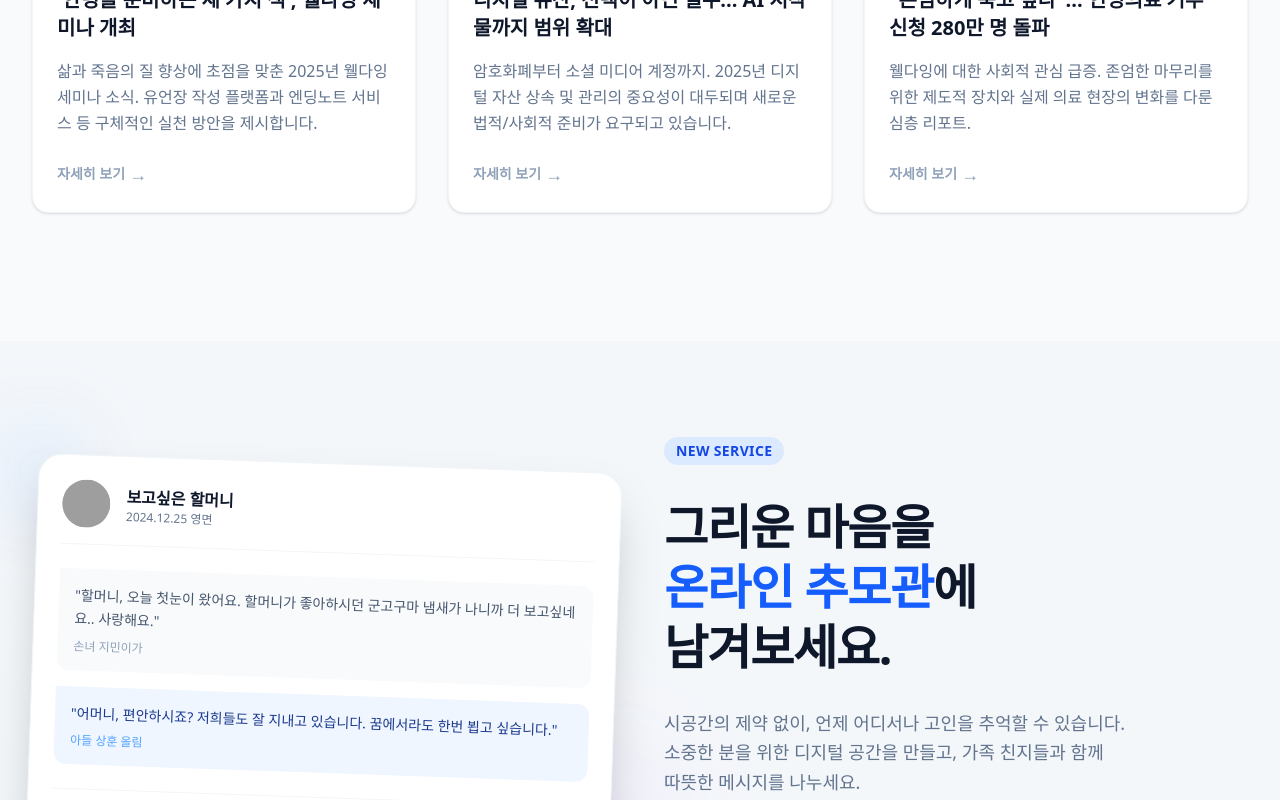
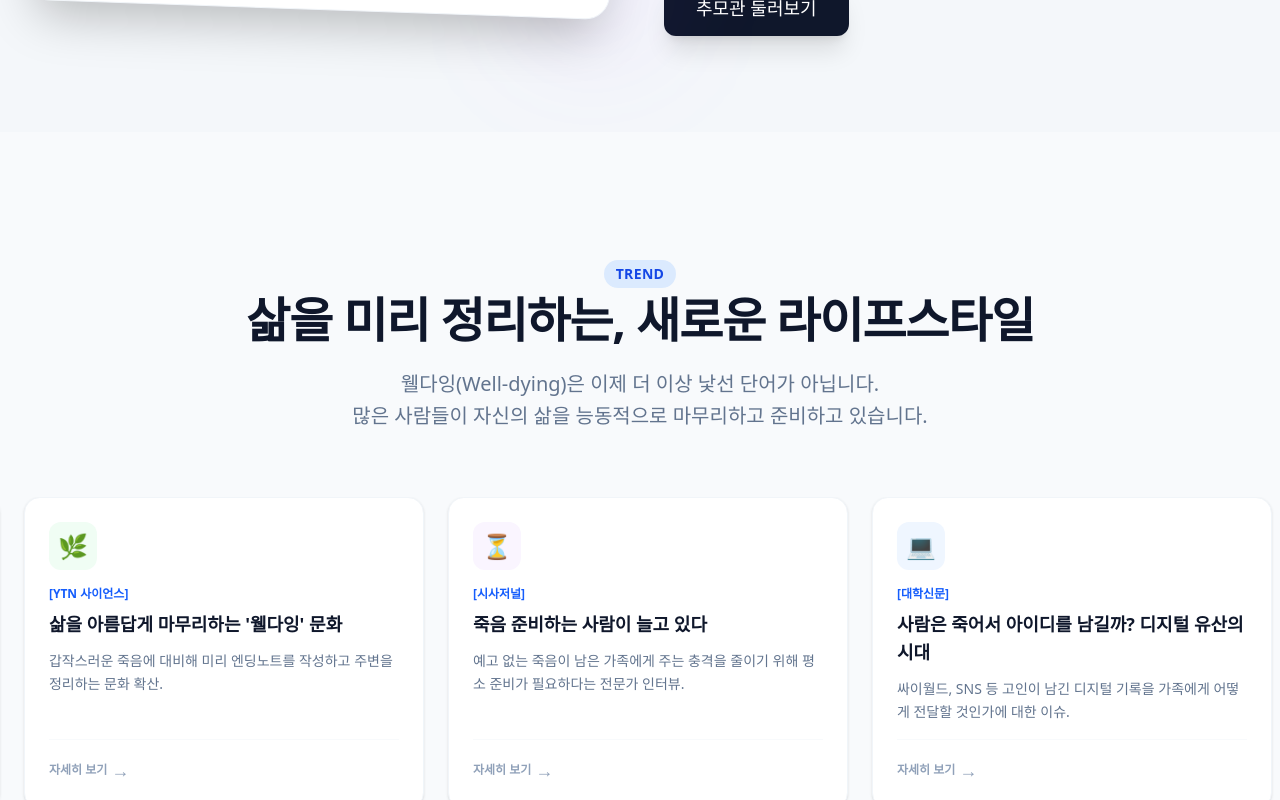
Before and after one commit to dbsdydgus25-gif/afterm, a Next.js app: page / in a window 1280 px wide. Shown: the part 2000-2800 px from the top of the page. Built offline with nearby package versions, Linux system fonts and the light colour scheme; grey boxes are pictures that could not be loaded.

Commit message:
feat: Reorder sections and update Trend news with rolling carousel

```diff
--- a/src/app/page.tsx
+++ b/src/app/page.tsx
@@ -276,79 +276,7 @@ export default function Home() {
           </div>
         </section>
 
-        {/* Trend Section (Real News) */}
-        <section className="w-full bg-slate-50 py-32">
-          <div className="max-w-7xl mx-auto px-6 lg:px-8">
-            <motion.div
-              initial={{ opacity: 0, y: 50 }}
-              whileInView={{ opacity: 1, y: 0 }}
-              viewport={{ once: false, amount: 0.3 }}
-              transition={{ duration: 0.8, ease: "easeOut" }}
-              className="text-center mb-20 space-y-6"
-            >
-              <span className="inline-block py-1 px-3 rounded-full bg-blue-100 text-blue-700 text-sm font-bold tracking-wide mb-2">TREND</span>
-              <h2 className="text-3xl md:text-5xl font-bold text-slate-900 tracking-tight">
-                삶을 미리 정리하는,<br className="md:hidden" /> 새로운 라이프스타일
-              </h2>
-              <p className="text-slate-500 text-xl max-w-2xl mx-auto leading-relaxed">
-                웰다잉(Well-dying)은 이제 더 이상 낯선 단어가 아닙니다.<br className="hidden md:block" />
-                많은 사람들이 자신의 삶을 능동적으로 마무리하고 준비하고 있습니다.
-              </p>
-            </motion.div>
-
-            <motion.div
-              initial={{ opacity: 0, y: 50 }}
-              whileInView={{ opacity: 1, y: 0 }}
-              viewport={{ once: false, amount: 0.1 }}
-              transition={{ duration: 0.8, delay: 0.2, ease: "easeOut" }}
-              className="grid grid-cols-1 md:grid-cols-3 gap-4 md:gap-8"
-            >
-              {/* Article 1 */}
-              <a href="https://careyounews.org" target="_blank" rel="noopener noreferrer" className="bg-white p-6 rounded-2xl border border-slate-100 shadow-sm hover:shadow-xl hover:-translate-y-1 transition-all duration-300 group cursor-pointer block h-full">
-                <div className="w-10 h-10 md:w-14 md:h-14 bg-orange-50 rounded-xl flex items-center justify-center text-xl md:text-3xl mb-4 md:mb-8 group-hover:scale-110 transition-transform">📉</div>
-                <h3 className="text-base md:text-xl font-bold text-slate-900 mb-2 md:mb-4 group-hover:text-blue-600 transition-colors line-clamp-2">
-                  '안녕을 준비하는 세 가지 색', 웰다잉 세미나 개최
-                </h3>
-                <p className="hidden md:block text-slate-500 leading-relaxed mb-6 line-clamp-3">
-                  삶과 죽음의 질 향상에 초점을 맞춘 2025년 웰다잉 세미나 소식. 유언장 작성 플랫폼과 엔딩노트 서비스 등 구체적인 실천 방안을 제시합니다.
-                </p>
-                <span className="text-xs md:text-sm font-semibold text-slate-400 group-hover:text-blue-500 flex items-center gap-1">
-                  자세히 보기 <span className="text-lg">→</span>
-                </span>
-              </a>
-
-              {/* Article 2 */}
-              <a href="https://heirsearch.com" target="_blank" rel="noopener noreferrer" className="bg-white p-6 rounded-2xl border border-slate-100 shadow-sm hover:shadow-xl hover:-translate-y-1 transition-all duration-300 group cursor-pointer block h-full">
-                <div className="w-10 h-10 md:w-14 md:h-14 bg-purple-50 rounded-xl flex items-center justify-center text-xl md:text-3xl mb-4 md:mb-8 group-hover:scale-110 transition-transform">🔐</div>
-                <h3 className="text-base md:text-xl font-bold text-slate-900 mb-2 md:mb-4 group-hover:text-blue-600 transition-colors line-clamp-2">
-                  디지털 유산, 선택이 아닌 필수... AI 저작물까지 범위 확대
-                </h3>
-                <p className="hidden md:block text-slate-500 leading-relaxed mb-6 line-clamp-3">
-                  암호화폐부터 소셜 미디어 계정까지. 2025년 디지털 자산 상속 및 관리의 중요성이 대두되며 새로운 법적/사회적 준비가 요구되고 있습니다.
-                </p>
-                <span className="text-xs md:text-sm font-semibold text-slate-400 group-hover:text-blue-500 flex items-center gap-1">
-                  자세히 보기 <span className="text-lg">→</span>
-                </span>
-              </a>
-
-              {/* Article 3 */}
-              <a href="https://youtube.com" target="_blank" rel="noopener noreferrer" className="bg-white p-6 rounded-2xl border border-slate-100 shadow-sm hover:shadow-xl hover:-translate-y-1 transition-all duration-300 group cursor-pointer block h-full">
-                <div className="w-10 h-10 md:w-14 md:h-14 bg-blue-50 rounded-xl flex items-center justify-center text-xl md:text-3xl mb-4 md:mb-8 group-hover:scale-110 transition-transform">🕊️</div>
-                <h3 className="text-base md:text-xl font-bold text-slate-900 mb-2 md:mb-4 group-hover:text-blue-600 transition-colors line-clamp-2">
-                  "존엄하게 죽고 싶다"... 연명의료 거부 신청 280만 명 돌파
-                </h3>
-                <p className="hidden md:block text-slate-500 leading-relaxed mb-6 line-clamp-3">
-                  웰다잉에 대한 사회적 관심 급증. 존엄한 마무리를 위한 제도적 장치와 실제 의료 현장의 변화를 다룬 심층 리포트.
-                </p>
-                <span className="text-xs md:text-sm font-semibold text-slate-400 group-hover:text-blue-500 flex items-center gap-1">
-                  자세히 보기 <span className="text-lg">→</span>
-                </span>
-              </a>
-            </motion.div>
-          </div>
-        </section>
-
-        {/* Online Memorial Section (New) */}
+        {/* Online Memorial Section (Moved Up) */}
         <section className="w-full bg-slate-100/50 py-24 relative overflow-hidden">
           <div className="absolute top-0 left-0 w-full h-full bg-[radial-gradient(ellipse_at_top_right,_var(--tw-gradient-stops))] from-blue-100/40 via-transparent to-transparent opacity-60"></div>
           <div className="max-w-7xl mx-auto px-6 lg:px-8 relative">
@@ -425,6 +353,172 @@ export default function Home() {
                     추모관 둘러보기
                   </Button>
                 </div>
+              </motion.div>
+            </div>
+          </div>
+        </section>
+
+        {/* Trend Section (Real News - Infinite Rolling) */}
+        <section className="w-full bg-slate-50 py-32 overflow-hidden">
+          <div className="max-w-[1920px] mx-auto">
+            <motion.div
+              initial={{ opacity: 0, y: 50 }}
+              whileInView={{ opacity: 1, y: 0 }}
+              viewport={{ once: false, amount: 0.3 }}
+              transition={{ duration: 0.8, ease: "easeOut" }}
+              className="text-center mb-16 space-y-6 px-6"
+            >
+              <span className="inline-block py-1 px-3 rounded-full bg-blue-100 text-blue-700 text-sm font-bold tracking-wide mb-2">TREND</span>
+              <h2 className="text-3xl md:text-5xl font-bold text-slate-900 tracking-tight">
+                삶을 미리 정리하는,<br className="md:hidden" /> 새로운 라이프스타일
+              </h2>
+              <p className="text-slate-500 text-lg md:text-xl max-w-2xl mx-auto leading-relaxed">
+                웰다잉(Well-dying)은 이제 더 이상 낯선 단어가 아닙니다.<br className="hidden md:block" />
+                많은 사람들이 자신의 삶을 능동적으로 마무리하고 준비하고 있습니다.
+              </p>
+            </motion.div>
+
+            {/* Rolling Carousel */}
+            <div className="relative w-full flex overflow-hidden group">
+              <motion.div
+                className="flex gap-6 w-max"
+                animate={{ x: "-50%" }}
+                transition={{
+                  repeat: Infinity,
+                  ease: "linear",
+                  duration: 40,
+                }}
+                whileHover={{ animationPlayState: "paused" }}
+              >
+                {[
+                  ...[
+                    {
+                      source: "[매일경제]",
+                      title: "\"엄마, 저 없이도 잘 지내세요\"... 죽음 미리 준비하는 MZ들",
+                      desc: "최근 젊은 층 사이에서 유행하는 '유언장 미리 쓰기'와 웰다잉 트렌드 소개.",
+                      icon: "📝",
+                      color: "bg-orange-50",
+                      link: "https://www.google.com/search?q=site:mk.co.kr+%EC%97%84%EB%A7%88+%EC%A0%80+%EC%97%86%EC%9D%B4%EB%8F%84+%EC%9E%98+%EC%A7%80%EB%82%B4%EC%84%B8%EC%9A%94+%EC%A3%BD%EC%9D%8C+%EB%AF%B8%EB%A6%AC+%EC%A4%80%EB%B9%84%ED%95%98%EB%8A%94+MZ%EB%93%A4"
+                    },
+                    {
+                      source: "[YTN 사이언스]",
+                      title: "삶을 아름답게 마무리하는 '웰다잉' 문화",
+                      desc: "갑작스러운 죽음에 대비해 미리 엔딩노트를 작성하고 주변을 정리하는 문화 확산.",
+                      icon: "🌿",
+                      color: "bg-green-50",
+                      link: "https://www.google.com/search?q=site:ytn.co.kr+%EC%82%B6%EC%9D%84+%EC%95%84%EB%A6%84%EB%8B%B5%EA%B2%8C+%EB%A7%88%EB%AC%B4%EB%A6%AC%ED%95%98%EB%8A%94+%EC%9B%B0%EB%8B%A4%EC%9E%89+%EB%AC%B8%ED%99%94"
+                    },
+                    {
+                      source: "[시사저널]",
+                      title: "죽음 준비하는 사람이 늘고 있다",
+                      desc: "예고 없는 죽음이 남은 가족에게 주는 충격을 줄이기 위해 평소 준비가 필요하다는 전문가 인터뷰.",
+                      icon: "⏳",
+                      color: "bg-purple-50",
+                      link: "https://www.google.com/search?q=site:sisajournal.com+%EC%A3%BD%EC%9D%8C+%EC%A4%80%EB%B9%84%ED%95%98%EB%8A%94+%EC%82%AC%EB%9E%8C%EC%9D%B4+%EB%8A%98%EA%B3%A0+%EC%9E%88%EB%8B%A4"
+                    },
+                    {
+                      source: "[대학신문]",
+                      title: "사람은 죽어서 아이디를 남길까? 디지털 유산의 시대",
+                      desc: "싸이월드, SNS 등 고인이 남긴 디지털 기록을 가족에게 어떻게 전달할 것인가에 대한 이슈.",
+                      icon: "💻",
+                      color: "bg-blue-50",
+                      link: "https://www.google.com/search?q=site:snunews.com+%EC%82%AC%EB%9E%8C%EC%9D%80+%EC%A3%BD%EC%96%B4%EC%84%9C+%EC%95%84%EC%9D%B4%EB%94%94%EB%A5%BC+%EB%82%A8%EA%B8%B8%EA%B9%8C+%EB%94%94%EC%A7%80%ED%84%B8+%EC%9C%A0%EC%82%B0%EC%9D%98+%EC%8B%9C%EB%8C%80"
+                    },
+                    {
+                      source: "[한겨레]",
+                      title: "내 장례식은 축제처럼… 배우 박정자의 생전 장례식",
+                      desc: "장례식이 슬픈 이별식이 아니라, 소중한 사람들과 나누는 마지막 파티가 될 수 있음을 보여주는 사례.",
+                      icon: "🎉",
+                      color: "bg-red-50",
+                      link: "https://www.google.com/search?q=site:hani.co.kr+%EB%82%B4+%EC%9E%A5%EB%A1%80%EC%8B%9D%EC%9D%80+%EC%B6%95%EC%A0%9C%EC%B2%98%EB%9F%BC+%EB%B0%B0%EC%9A%B0+%EB%B0%95%EC%A0%95%EC%9E%90%EC%9D%98+%EC%83%9D%EC%A0%84+%EC%9E%A5%EB%A1%80%EC%8B%9D"
+                    },
+                    {
+                      source: "[동아일보]",
+                      title: "출산보다 많아진 죽음… 내 마지막은 내가 디자인한다",
+                      desc: "1인 가구 증가와 고령화로 인해 스스로 자신의 마지막을 계획하고 준비하는 사회적 변화.",
+                      icon: "📊",
+                      color: "bg-indigo-50",
+                      link: "https://www.google.com/search?q=site:donga.com+%EC%B6%9C%EC%82%B0%EB%B3%B4%EB%8B%A4+%EB%A7%8E%EC%95%84%EC%A7%84+%EC%A3%BD%EC%9D%8C+%EB%82%B4+%EB%A7%88%EC%A7%80%EB%A7%89%EC%9D%80+%EB%82%B4%EA%B0%80+%EB%94%94%EC%9E%90%EC%9D%B8%ED%95%9C%EB%8B%A4"
+                    }
+                  ],
+                  // Duplicate for infinite loop
+                  ...[
+                    {
+                      source: "[매일경제]",
+                      title: "\"엄마, 저 없이도 잘 지내세요\"... 죽음 미리 준비하는 MZ들",
+                      desc: "최근 젊은 층 사이에서 유행하는 '유언장 미리 쓰기'와 웰다잉 트렌드 소개.",
+                      icon: "📝",
+                      color: "bg-orange-50",
+                      link: "https://www.google.com/search?q=site:mk.co.kr+%EC%97%84%EB%A7%88+%EC%A0%80+%EC%97%86%EC%9D%B4%EB%8F%84+%EC%9E%98+%EC%A7%80%EB%82%B4%EC%84%B8%EC%9A%94+%EC%A3%BD%EC%9D%8C+%EB%AF%B8%EB%A6%AC+%EC%A4%80%EB%B9%84%ED%95%98%EB%8A%94+MZ%EB%93%A4"
+                    },
+                    {
+                      source: "[YTN 사이언스]",
+                      title: "삶을 아름답게 마무리하는 '웰다잉' 문화",
+                      desc: "갑작스러운 죽음에 대비해 미리 엔딩노트를 작성하고 주변을 정리하는 문화 확산.",
+                      icon: "🌿",
+                      color: "bg-green-50",
+                      link: "https://www.google.com/search?q=site:ytn.co.kr+%EC%82%B6%EC%9D%84+%EC%95%84%EB%A6%84%EB%8B%B5%EA%B2%8C+%EB%A7%88%EB%AC%B4%EB%A6%AC%ED%95%98%EB%8A%94+%EC%9B%B0%EB%8B%A4%EC%9E%89+%EB%AC%B8%ED%99%94"
+                    },
+                    {
+                      source: "[시사저널]",
+                      title: "죽음 준비하는 사람이 늘고 있다",
+                      desc: "예고 없는 죽음이 남은 가족에게 주는 충격을 줄이기 위해 평소 준비가 필요하다는 전문가 인터뷰.",
+                      icon: "⏳",
+                      color: "bg-purple-50",
+                      link: "https://www.google.com/search?q=site:sisajournal.com+%EC%A3%BD%EC%9D%8C+%EC%A4%80%EB%B9%84%ED%95%98%EB%8A%94+%EC%82%AC%EB%9E%8C%EC%9D%B4+%EB%8A%98%EA%B3%A0+%EC%9E%88%EB%8B%A4"
+                    },
+                    {
+                      source: "[대학신문]",
+                      title: "사람은 죽어서 아이디를 남길까? 디지털 유산의 시대",
+                      desc: "싸이월드, SNS 등 고인이 남긴 디지털 기록을 가족에게 어떻게 전달할 것인가에 대한 이슈.",
+                      icon: "💻",
+                      color: "bg-blue-50",
+                      link: "https://www.google.com/search?q=site:snunews.com+%EC%82%AC%EB%9E%8C%EC%9D%80+%EC%A3%BD%EC%96%B4%EC%84%9C+%EC%95%84%EC%9D%B4%EB%94%94%EB%A5%BC+%EB%82%A8%EA%B8%B8%EA%B9%8C+%EB%94%94%EC%A7%80%ED%84%B8+%EC%9C%A0%EC%82%B0%EC%9D%98+%EC%8B%9C%EB%8C%80"
+                    },
+                    {
+                      source: "[한겨레]",
+                      title: "내 장례식은 축제처럼… 배우 박정자의 생전 장례식",
+                      desc: "장례식이 슬픈 이별식이 아니라, 소중한 사람들과 나누는 마지막 파티가 될 수 있음을 보여주는 사례.",
+                      icon: "🎉",
+                      color: "bg-red-50",
+                      link: "https://www.google.com/search?q=site:hani.co.kr+%EB%82%B4+%EC%9E%A5%EB%A1%80%EC%8B%9D%EC%9D%80+%EC%B6%95%EC%A0%9C%EC%B2%98%EB%9F%BC+%EB%B0%B0%EC%9A%B0+%EB%B0%95%EC%A0%95%EC%9E%90%EC%9D%98+%EC%83%9D%EC%A0%84+%EC%9E%A5%EB%A1%80%EC%8B%9D"
+                    },
+                    {
+                      source: "[동아일보]",
+                      title: "출산보다 많아진 죽음… 내 마지막은 내가 디자인한다",
+                      desc: "1인 가구 증가와 고령화로 인해 스스로 자신의 마지막을 계획하고 준비하는 사회적 변화.",
+                      icon: "📊",
+                      color: "bg-indigo-50",
+                      link: "https://www.google.com/search?q=site:donga.com+%EC%B6%9C%EC%82%B0%EB%B3%B4%EB%8B%A4+%EB%A7%8E%EC%95%84%EC%A7%84+%EC%A3%BD%EC%9D%8C+%EB%82%B4+%EB%A7%88%EC%A7%80%EB%A7%89%EC%9D%80+%EB%82%B4%EA%B0%80+%EB%94%94%EC%9E%90%EC%9D%B8%ED%95%9C%EB%8B%A4"
+                    }
+                  ]
+                ].map((article, i) => (
+                  <a
+                    key={i}
+                    href={article.link}
+                    target="_blank"
+                    rel="noopener noreferrer"
+                    className="flex-shrink-0 w-[40vw] sm:w-[30vw] lg:w-[20rem] xl:w-[25rem] bg-white p-6 rounded-2xl border border-slate-100 shadow-sm hover:shadow-xl transition-all duration-300 group cursor-pointer flex flex-col h-full"
+                  >
+                    <div className={`w-12 h-12 rounded-xl flex items-center justify-center text-2xl mb-4 ${article.color} group-hover:scale-110 transition-transform`}>
+                      {article.icon}
+                    </div>
+                    <div className="flex-1">
+                      <div className="text-xs text-blue-600 font-bold mb-2">{article.source}</div>
+                      <h3 className="text-lg font-bold text-slate-900 mb-3 group-hover:text-blue-600 transition-colors line-clamp-2">
+                        {article.title}
+                      </h3>
+                      <p className="text-sm text-slate-500 leading-relaxed mb-4 line-clamp-3">
+                        {article.desc}
+                      </p>
+                    </div>
+                    <div className="pt-4 border-t border-slate-50">
+                      <span className="text-xs font-semibold text-slate-400 group-hover:text-blue-500 flex items-center gap-1">
+                        자세히 보기 <span className="text-lg">→</span>
+                      </span>
+                    </div>
+                  </a>
+                ))}
               </motion.div>
             </div>
           </div>
```
